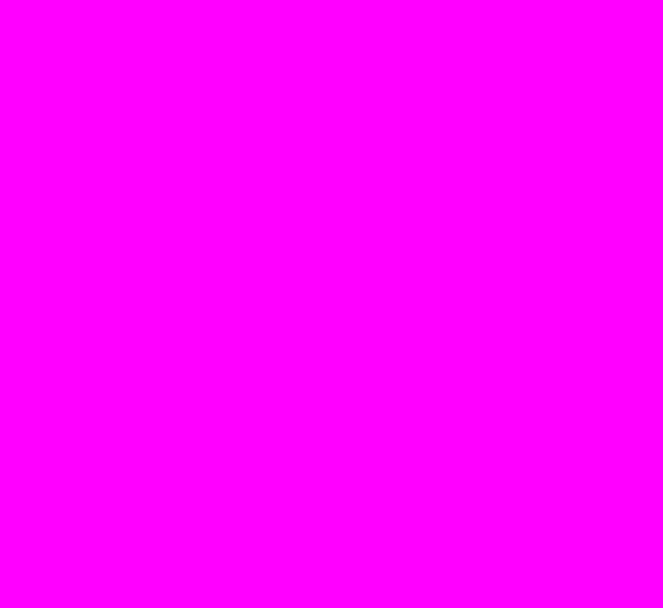
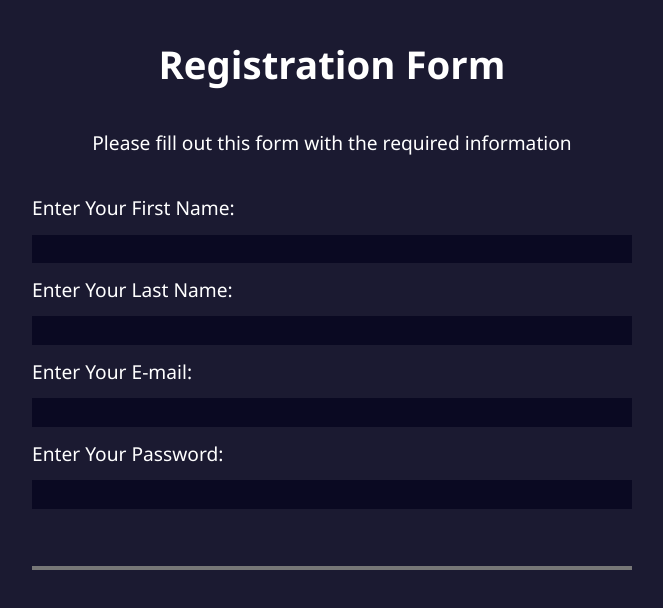
Before and after one commit to arjunultra/FCC-WebDev_Bootcamp_Badwebsiteclub, a plain HTML site: page HTML-FCC-Registration_Form/index.html in a window 1280 px wide. Shown: the whole page, without its empty margins (308-971 px from the left). Drawn offline with Linux system fonts and the light colour scheme.

Commit message:
form first section done

```diff
--- a/HTML-FCC-Registration_Form/index.html
+++ b/HTML-FCC-Registration_Form/index.html
@@ -6,5 +6,41 @@
     <title>HTML-Registration_Form-BWC Bootcamp</title>
     <link rel="stylesheet" href="style.min.css" />
   </head>
-  <body></body>
+  <body>
+    <div class="container">
+      <header>
+        <h1>Registration Form</h1>
+        <p>Please fill out this form with the required information</p>
+      </header>
+      <main>
+        <form action="" method="post">
+          <label for="first-name">
+            Enter Your First Name:<input
+              type="text"
+              name="firstName"
+              id="first-name"
+            />
+          </label>
+          <label for="last-name">
+            Enter Your Last Name:<input
+              type="text"
+              name="lastName"
+              id="last-name"
+            />
+          </label>
+          <label for="email">
+            Enter Your E-mail:<input type="email" name="email" id="email" />
+          </label>
+          <label for="password">
+            Enter Your Password:<input
+              type="password"
+              name="password"
+              id="user-password"
+            />
+          </label>
+          <hr />
+        </form>
+      </main>
+    </div>
+  </body>
 </html>
--- a/HTML-FCC-Registration_Form/style.scss
+++ b/HTML-FCC-Registration_Form/style.scss
@@ -4,5 +4,37 @@
   box-sizing: border-box;
 }
 body {
-  background-color: #ff00ff;
+  background-color: #1b1a31;
+  color: #ffffff;
+  font-family: "Segoe UI", Tahoma, Geneva, Verdana, sans-serif;
+  font-size: 1.2rem;
 }
+.container {
+  width: 600px;
+  margin: 2em auto 0 auto;
+}
+h1,
+p {
+  text-align: center;
+}
+p {
+  margin: 2em auto;
+}
+label {
+  display: block;
+  width: 100%;
+}
+input {
+  display: block;
+  width: 100%;
+  background-color: #0a0922;
+  padding: 0.5em;
+  border: none;
+  margin: 1em 0;
+}
+hr {
+  width: 100%;
+  color: #777;
+  border: 2px solid #777;
+  margin: 3em 0;
+}
```
Also changed, not shown: HTML-FCC-Registration_Form/style.min.css, 1 other file.
